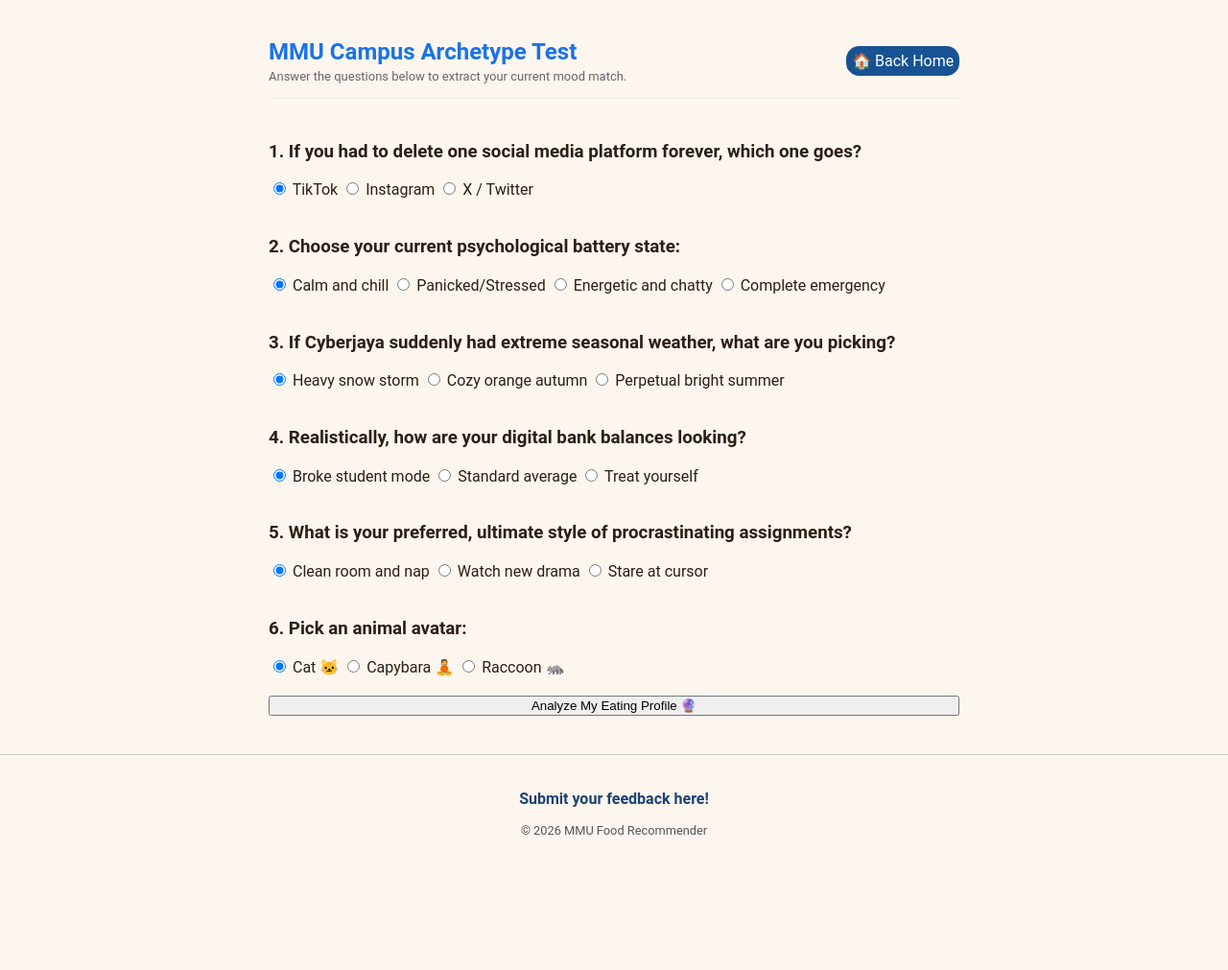
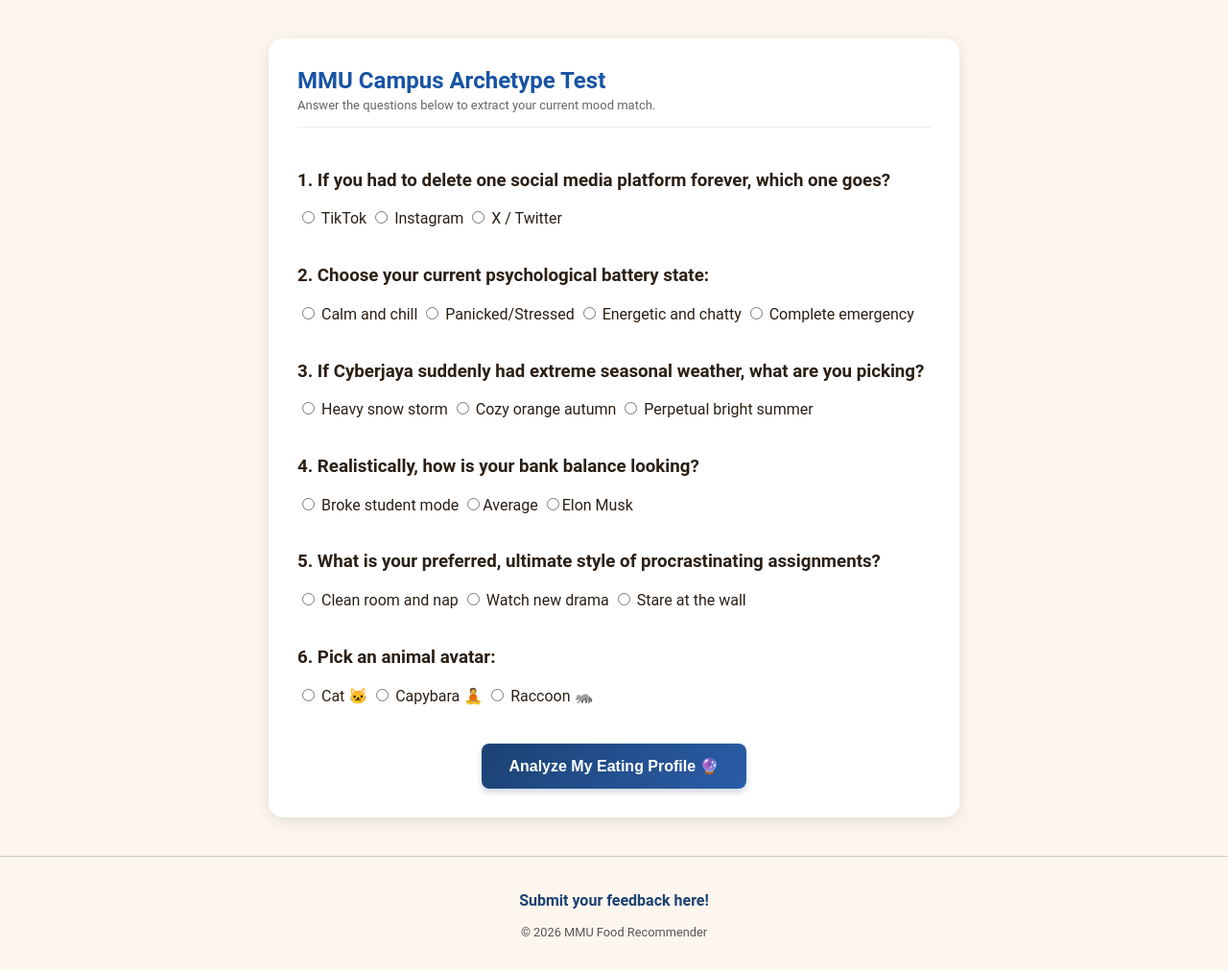
Before and after one commit to shshshari/2610-CSP1123-G014, a Flask app: page /quiz in a window 1280 px wide. Shown: the part 60-1071 px from the top of the page at 96% size. Before the commit the page ends 930 px from the top, so only its background shows below. Run offline with Flask 3, Linux system fonts and the light colour scheme.

Commit message:
Updated html correlating to new backend changes

```diff
--- a/app.py
+++ b/app.py
@@ -55,6 +55,7 @@ class User(db.Model, UserMixin):
     password = db.Column(db.String(120), nullable=False)
     role = db.Column(db.String(20), default='user')
     avatar_file = db.Column(db.String(100), nullable=False, default='default_avatar.png')
+    bio = db.Column(db.Text, nullable=True, default="")
 
 class Location(db.Model):
     id = db.Column(db.Integer, primary_key=True)
@@ -88,6 +89,8 @@ class Favourite(db.Model):
 
 class Feedback(db.Model):
     id = db.Column(db.Integer, primary_key=True)
+    name = db.Column(db.String(100), nullable=True)
+    email = db.Column(db.String(120), nullable=True)
     content = db.Column(db.Text, nullable=False)
     user_id = db.Column(db.Integer, db.ForeignKey('user.id'), nullable=True) # Optional: stores who sent it
 
@@ -377,6 +380,9 @@ def edit_profile():
     if new_name:
         current_user.name = new_name.strip()
 
+    new_bio = request.form.get('bio')
+    current_user.bio = new_bio.strip() if new_bio else ""
+
     if 'avatar_image' in request.files:
         file = request.files['avatar_image']
         if file and file.filename != '':
@@ -655,12 +661,17 @@ def quiz():
 def delete_account():
     user = User.query.get(current_user.id)
 
-    db.session.delete(user)
-    db.session.commit()
+    logout_user()
+    session.clear()
 
-    logout_user()
+    try:
+        db.session.delete(user)
+        db.session.commit()
 
-    flash("Your account has been permanently deleted.")
+        flash("Your account has been permanently deleted.")
+    except Exception:
+        db.session.rollback()
+        flash("An error occurred while deleting your account.", "danger")
     return redirect(url_for('home'))
 
 @app.route('/feedback', methods=['GET', 'POST'])
@@ -677,6 +688,8 @@ def feedback():
 
         # Save only the text message to the independent Feedback table
         new_fb = Feedback(
+            name=name,
+            email=email,
             content=f"Category: {category} | Message: {message}",
             user_id=current_user.id if current_user.is_authenticated else None
         )
--- a/static/style.css
+++ b/static/style.css
@@ -1443,7 +1443,14 @@ body.signup-page {
 .page-profile .profile-bio { font-size: 14px; color: #777; margin-bottom: 6px; }
 
 /* ---- BUTTONS ---- */
-.page-profile .btn-edit, .page-profile .btn-logout {
+/* ---- BUTTONS ---- */
+.page-profile .profile-actions {
+    display: flex;
+    flex-direction: column;   /* Force buttons to stack on top of each other */
+    gap: 8px;                 /* Consistent vertical spacing */
+}
+
+.page-profile .btn-edit, .page-profile .btn-logout, .page-profile .btn-delete {
     width: 120px;
     padding: 8px 0;
     border-radius: 5px;
@@ -1451,13 +1458,27 @@ body.signup-page {
     font-size: 0.85rem;
     cursor: pointer;
     font-weight: 600;
-}
-
-.page-profile .btn-edit { background: #1c4273; color: white; margin-bottom: 6px; }
+    text-align: center;
+}
+
+.page-profile .btn-edit { background: #1c4273; color: white; margin-bottom: 0px; } /* Reset margin since flexbox handles layout gaps */
 .page-profile .btn-edit:hover { background: #163459; }
 .page-profile .btn-logout:hover { background: #cccccc; }
 .page-profile .btn-logout { background: #eee; color: #333; }
 .page-profile .btn-logout a { color: inherit; text-decoration: none; }
+
+/* Keeping Delete button uniform with other button structures */
+.page-profile .btn-delete { background: var(--red); color: white; }
+.page-profile .btn-delete:hover { opacity: 0.9; }
+.page-profile .btn-delete a { color: inherit; text-decoration: none; }
+
+/* ---- BIO TEXT DISPLAY STYLE ---- */
+.page-profile .profile-bio-text {
+    font-size: 14px;
+    color: #555;
+    margin: 2px 0 6px 0;
+    line-height: 1.4;
+}
 
 /* ---- BOTTOM SECTION ---- */
 .page-profile .bottom-section {
@@ -1635,7 +1656,33 @@ body.signup-page {
     margin: 40px auto;
     display: block;
 }
-
+/* Change background of the quiz area only */
+.page-quiz .quiz-container {
+    background: #ffffff; /* Replace with your desired color or background image */
+    padding: 30px;
+    border-radius: 15px;
+    box-shadow: 0 4px 15px rgba(0, 0, 0, 0.1);
+}
+/* result button   */
+.page-quiz .quiz-form button[type="submit"] {
+    background: linear-gradient(135deg, #1c4273, #2a5ca8);
+    color: #ffffff;
+    padding: 14px 28px;
+    border: none;
+    border-radius: 8px;
+    font-weight: 700;
+    font-size: 1rem;
+    cursor: pointer;
+    transition: transform 0.2s, box-shadow 0.2s;
+    box-shadow: 0 4px 6px rgba(28, 66, 115, 0.2);
+    display: block;
+    margin: 20px auto 0;
+}
+
+.page-quiz .quiz-form button[type="submit"]:hover {
+    transform: translateY(-2px);
+    box-shadow: 0 6px 12px rgba(28, 66, 115, 0.3);
+}
 /* Questionnaire Container (Stage 1) */
 .page-quiz .quiz-card {
     background: white;
@@ -1659,7 +1706,7 @@ body.signup-page {
     border-radius: 0.85em;
     padding: 0.8%;
 }
-.page-quiz .quiz-header h1 { color: #1a73e8; margin: 0; font-size: 24px; font-weight: 700; }
+.page-quiz .quiz-header h1 { color: #1854a3; margin: 0; font-size: 24px; font-weight: 700; }
 .page-quiz .quiz-header p { color: #666; margin: 4px 0 0 0; font-size: 13px; }
 
 .page-quiz .back-link {
--- a/templates/homepage1.html
+++ b/templates/homepage1.html
@@ -25,7 +25,7 @@
                     <h2>{{ stall.name }}</h2>
                     <p>Category: <b>{{ stall.category }}</b></p>
                     <p><span class="price-tag">{{ stall.price_range }}</span></p>
-
+                    <p class="stall-desc">{{ stall.description or "No description available." }}</p>
                     <a href="{{ url_for('stall_details', stall_id=stall.id) }}">View Details</a>
 
                     <button class="fav-btn" onclick="toggleHomeFavorite(this, {{ stall.id }});">
--- a/templates/manager_dashboard.html
+++ b/templates/manager_dashboard.html
@@ -32,9 +32,5 @@
             </li>
         {% endfor %}
     </ul>
-
-    <a href="{{ url_for('view_feedback') }}" style="display: inline-block; background: #e67e22; color: white; padding: 10px 15px; text-decoration: none; border-radius: 4px; font-weight: bold; margin-top: 20px;">
-        📋 View System Feedbacks
-    </a>
 </main>
 {% endblock %}
--- a/templates/manager_feedback.html
+++ b/templates/manager_feedback.html
@@ -9,7 +9,6 @@
     <div class="feedback-container">
         <div class="feedback-header">
             <h2>User Feedbacks & Suggestions</h2>
-            <a href="{{ url_for('manager_dashboard') }}" class="back-btn">Back to Dashboard</a>
         </div>
 
         {% if feedbacks %}
@@ -18,7 +17,9 @@
         <div class="feedback-item">
         <p class="feedback-content">"{{ fb.content }}"</p>
             <small class="feedback-meta">
-                            Submitted by User ID: {{ fb.user_id if fb.user_id else "Anonymous" }}
+            Submitted by: {{ fb.name if fb.name else "Anonymous" }} |
+            Email: {{ fb.email if fb.email else "Not provided" }} |
+            User ID: {{ fb.user_id if fb.user_id else "N/A" }}
         </small>
     </div>
 {% endfor %}
--- a/templates/suggest.html
+++ b/templates/suggest.html
@@ -12,20 +12,20 @@
                     <h1>MMU Campus Archetype Test</h1>
                     <p>Answer the questions below to extract your current mood match.</p>
                 </div>
-                <a href="{{ url_for('home') }}">🏠 Back Home</a>
+
             </div>
 
             <form action="{{ url_for('quiz') }}" method="POST" class="quiz-form">
                 <div class="q-block">
                     <h3>1. If you had to delete one social media platform forever, which one goes?</h3>
-                    <label><input type="radio" name="fandom" value="tiktok" checked> TikTok</label>
+                    <label><input type="radio" name="fandom" value="tiktok"> TikTok</label>
                     <label><input type="radio" name="fandom" value="instagram"> Instagram</label>
                     <label><input type="radio" name="fandom" value="twitter"> X / Twitter</label>
                 </div>
 
                 <div class="q-block">
                     <h3>2. Choose your current psychological battery state:</h3>
-                    <label><input type="radio" name="mood" value="chill" checked> Calm and chill</label>
+                    <label><input type="radio" name="mood" value="chill"> Calm and chill</label>
                     <label><input type="radio" name="mood" value="stressed"> Panicked/Stressed</label>
                     <label><input type="radio" name="mood" value="social"> Energetic and chatty</label>
                     <label><input type="radio" name="mood" value="hurry"> Complete emergency</label>
@@ -33,28 +33,28 @@
 
                 <div class="q-block">
                     <h3>3. If Cyberjaya suddenly had extreme seasonal weather, what are you picking?</h3>
-                    <label><input type="radio" name="weather" value="snow" checked> Heavy snow storm</label>
+                    <label><input type="radio" name="weather" value="snow"> Heavy snow storm</label>
                     <label><input type="radio" name="weather" value="leaves"> Cozy orange autumn</label>
                     <label><input type="radio" name="weather" value="sun"> Perpetual bright summer</label>
                 </div>
 
                 <div class="q-block">
-                    <h3>4. Realistically, how are your digital bank balances looking?</h3>
-                    <label><input type="radio" name="budget" value="low" checked> Broke student mode</label>
-                    <label><input type="radio" name="budget" value="medium"> Standard average</label>
-                    <label><input type="radio" name="budget" value="high"> Treat yourself</label>
+                    <h3>4. Realistically, how is your bank balance looking?</h3>
+                    <label><input type="radio" name="budget" value="low"> Broke student mode</label>
+                    <label><input type="radio" name="budget" value="medium">Average</label>
+                    <label><input type="radio" name="budget" value="high">Elon Musk</label>
                 </div>
 
                 <div class="q-block">
                     <h3>5. What is your preferred, ultimate style of procrastinating assignments?</h3>
-                    <label><input type="radio" name="study" value="nap" checked> Clean room and nap</label>
+                    <label><input type="radio" name="study" value="nap"> Clean room and nap</label>
                     <label><input type="radio" name="study" value="show"> Watch new drama</label>
-                    <label><input type="radio" name="study" value="stare"> Stare at cursor</label>
+                    <label><input type="radio" name="study" value="stare"> Stare at the wall</label>
                 </div>
 
                 <div class="q-block">
                     <h3>6. Pick an animal avatar:</h3>
-                    <label><input type="radio" name="animal" value="cat" checked> Cat 🐱</label>
+                    <label><input type="radio" name="animal" value="cat"> Cat 🐱</label>
                     <label><input type="radio" name="animal" value="capybara"> Capybara 🧘</label>
                     <label><input type="radio" name="animal" value="raccoon"> Raccoon 🦝</label>
                 </div>
@@ -71,7 +71,6 @@
             </div>
             <div class="result-actions">
                 <a href="{{ url_for('quiz') }}">🔄 Retake Quiz</a>
-                <a href="{{ url_for('home') }}">🏠 Home</a>
             </div>
             <h2>Your Custom Matches:</h2>
             <div class="stall-grid">
```
Also changed, not shown: templates/profile.html (+27 -0 lines), instance/database.db, static/foodstall2.png (deleted), static/uploads/user_1_aespa5.jpg (added). Lines whose indentation alone changed are shown as unchanged.
